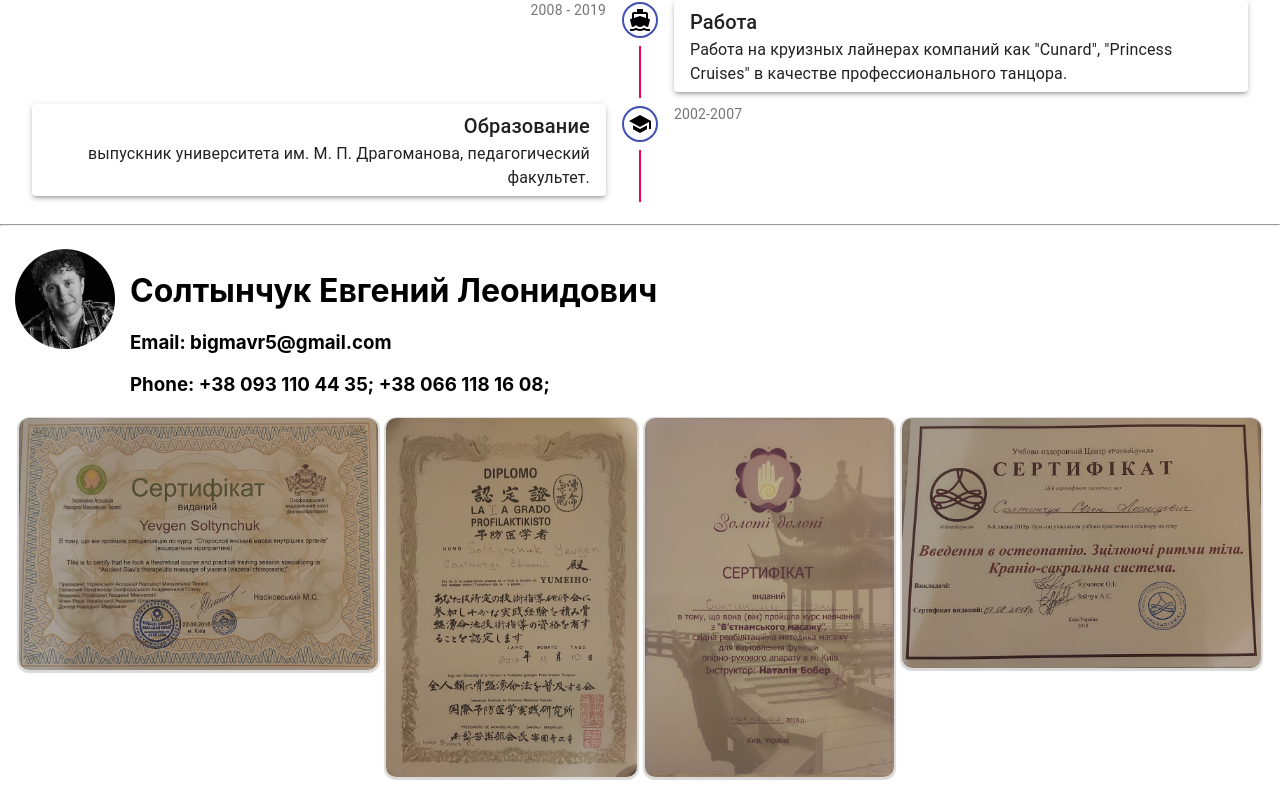
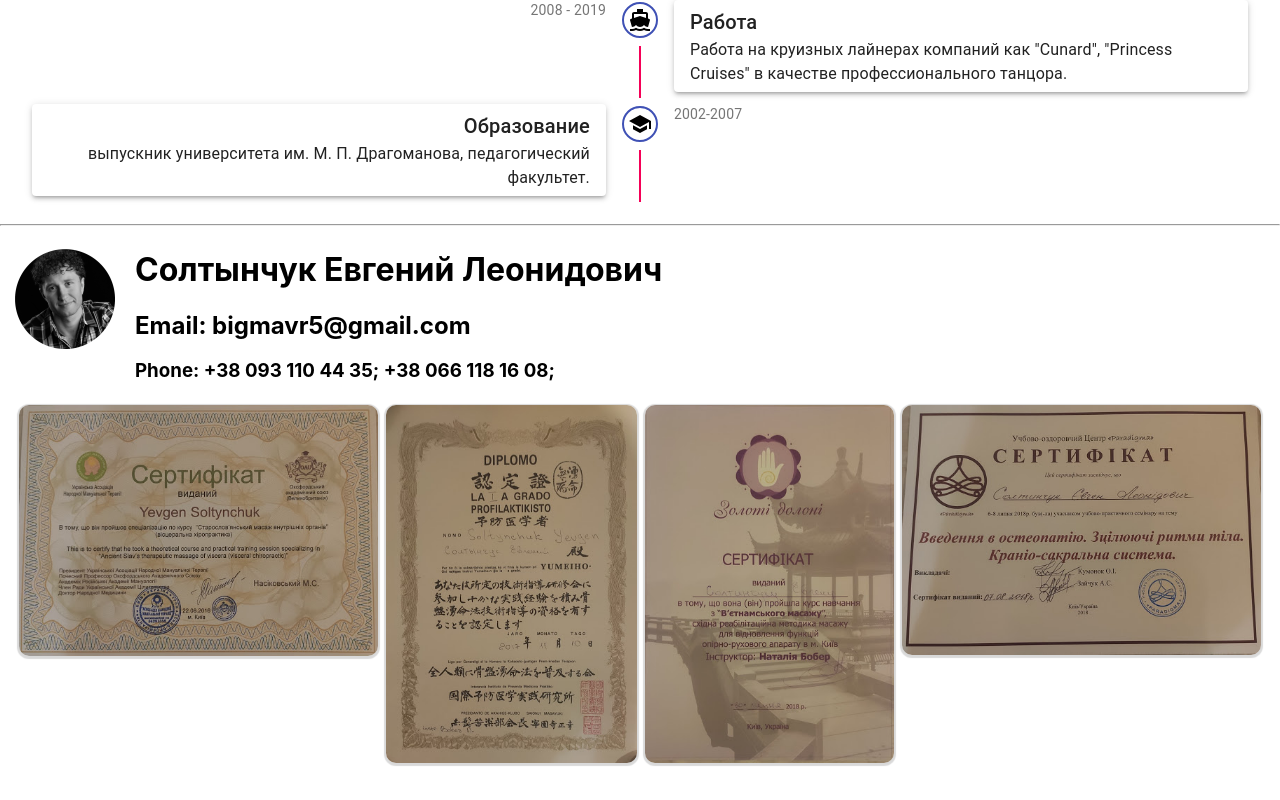
Before and after one commit to Ivansultan/rr, a React (Create React App) app: page /massages in a window 1280 px wide. Shown: the part 907-1707 px from the top of the page. Built offline with nearby package versions, Linux system fonts and the light colour scheme; the HTML template or start-up script is replaced by a standard one.

Commit message:
Contacts style

```diff
--- a/src/App.tsx
+++ b/src/App.tsx
@@ -359,11 +359,11 @@ function Contacts() {
 
         <div
           style={{
-            marginLeft: 15,
+            marginLeft: 20,
           }}
         >
-          <h1>Солтынчук Евгений Леонидович</h1>
-          <h3>Email: bigmavr5@gmail.com</h3>
+          <h1 style={{marginTop: 1}}>Солтынчук Евгений Леонидович</h1>
+          <h2>Email: bigmavr5@gmail.com</h2>
           <h3>Phone: +38 093 110 44 35; +38 066 118 16 08;</h3>
         </div>
       </div>
```
